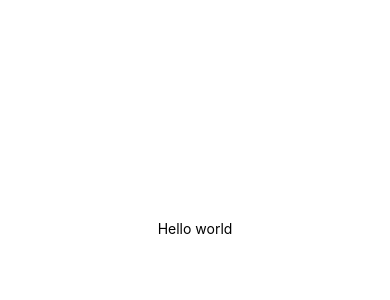
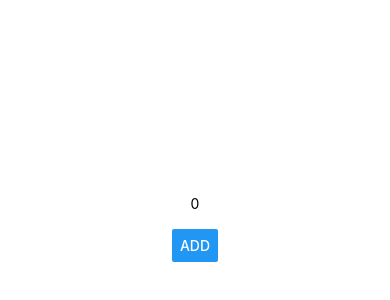
Before and after one commit to mukundkv29/expense-tracker, a React Native app: screen / in a window 390 px wide. Shown: the part 194-494 px from the top of the page. Built offline with nearby package versions, Linux system fonts and the light colour scheme.

Commit message:
form-text-input and button

```diff
--- a/App.js
+++ b/App.js
@@ -1,14 +1,29 @@
 import { StatusBar } from 'expo-status-bar';
+import { Button, StyleSheet, Text, TextInput, View } from 'react-native';
 import { useState } from 'react';
-import { StyleSheet, Text, View } from 'react-native';
 
 export default function App() {
-  const [total, setTotal] = useState(0);
+  const [inputSum, setInputSum] = useState(0);
+  const [formValue, setFormValue] = useState('');
+  function addInputHandler(){
+    setInputSum(prevState => prevState + parseInt(formValue));
+    setFormValue('');
+  }
   return (
     <View style={styles.container}>
-      <Text>Hello world</Text>
+      <Text>{inputSum}</Text>
+      <TextInput
+        value={formValue}
+        keyboardType="numeric"
+        onChangeText={setFormValue}
+      />
+      <Button
+        title='Add'
+        onPress={addInputHandler}
+      />
       <StatusBar style="auto" />
     </View>
+
   );
 }
 
--- a/package.json
+++ b/package.json
@@ -15,7 +15,8 @@
     "react-native": "0.79.3"
   },
   "devDependencies": {
-    "@babel/core": "^7.20.0"
+    "@babel/core": "^7.20.0",
+    "@react-native-community/cli": "latest"
   },
   "private": true
 }
```
Also changed, not shown: components/UI/Button.js (added, +30 -0 lines), 1 other file (tests, documents, lock files or other folders).
